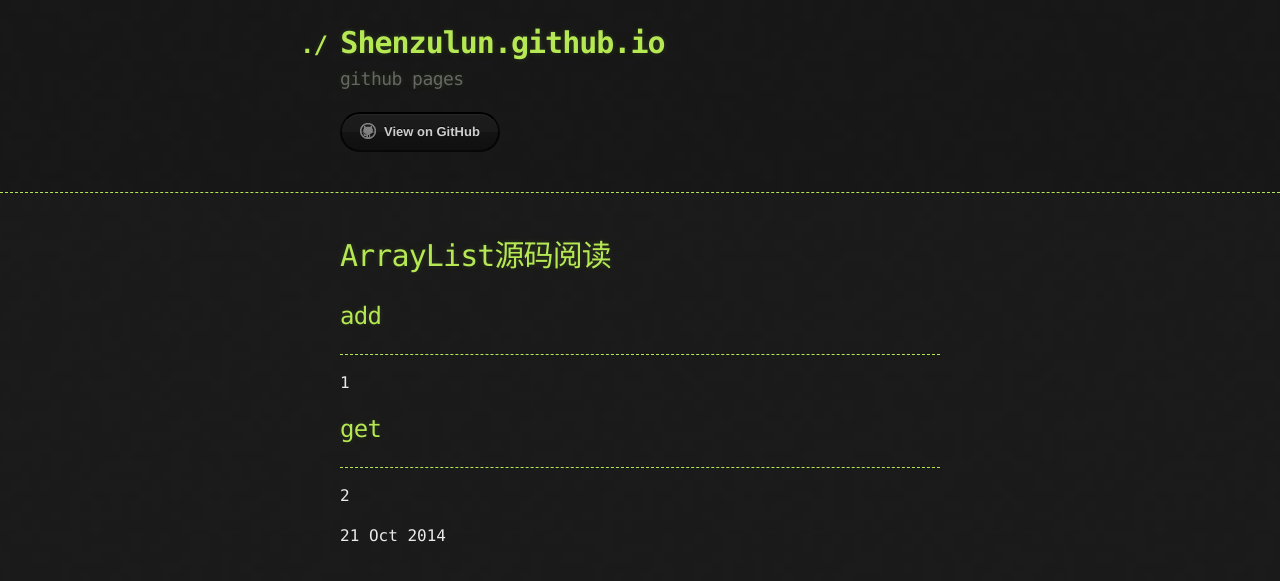
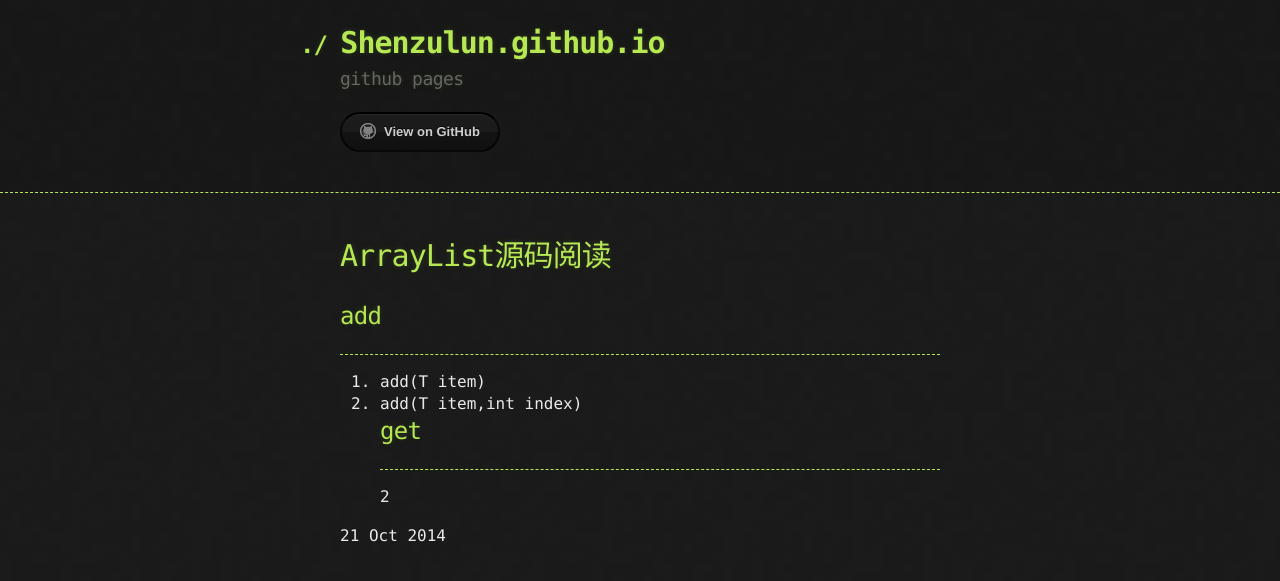
Before and after one commit to shenzulun/shenzulun.github.io, a Jekyll site: the page built from _posts/2014-10-21-array-list-read.md, in a window 1280 px wide. Shown: the top 581 px of the page. Built offline with Jekyll 4.4.1, drawn with Linux system fonts in a browser that asks for light colours; Markdown is read by kramdown in place of the engine named in the settings.

Commit message:
add article

```diff
--- a/_posts/2014-10-21-array-list-read.md
+++ b/_posts/2014-10-21-array-list-read.md
@@ -2,9 +2,10 @@
 layout: default
 title: ArrayList源码阅读
 ---
-## add ##
----
-1
-## get ##
----
+## add
+***
+1. add(T item)
+2. add(T item,int index)
+## get
+***
 2
```
Also changed, not shown: _posts/2014-10-21-hello-world.md (+2 -2 lines).
